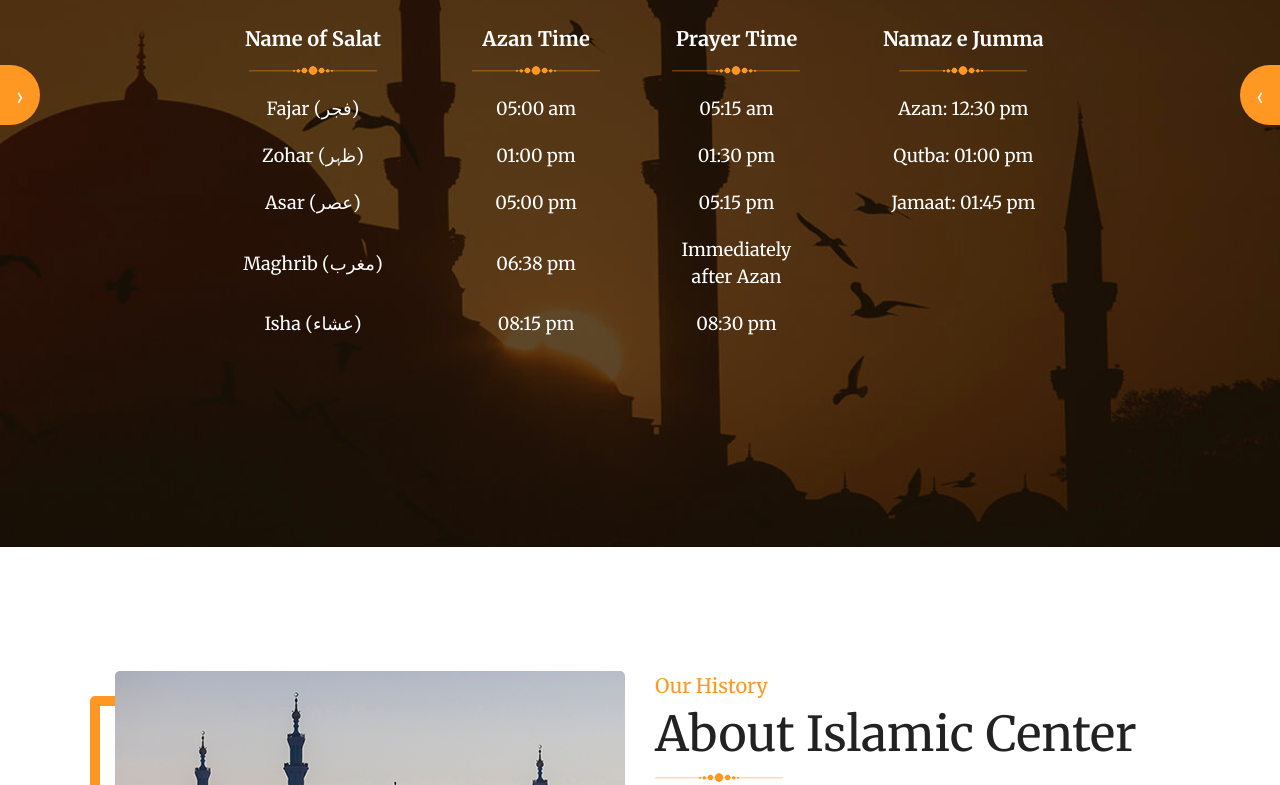
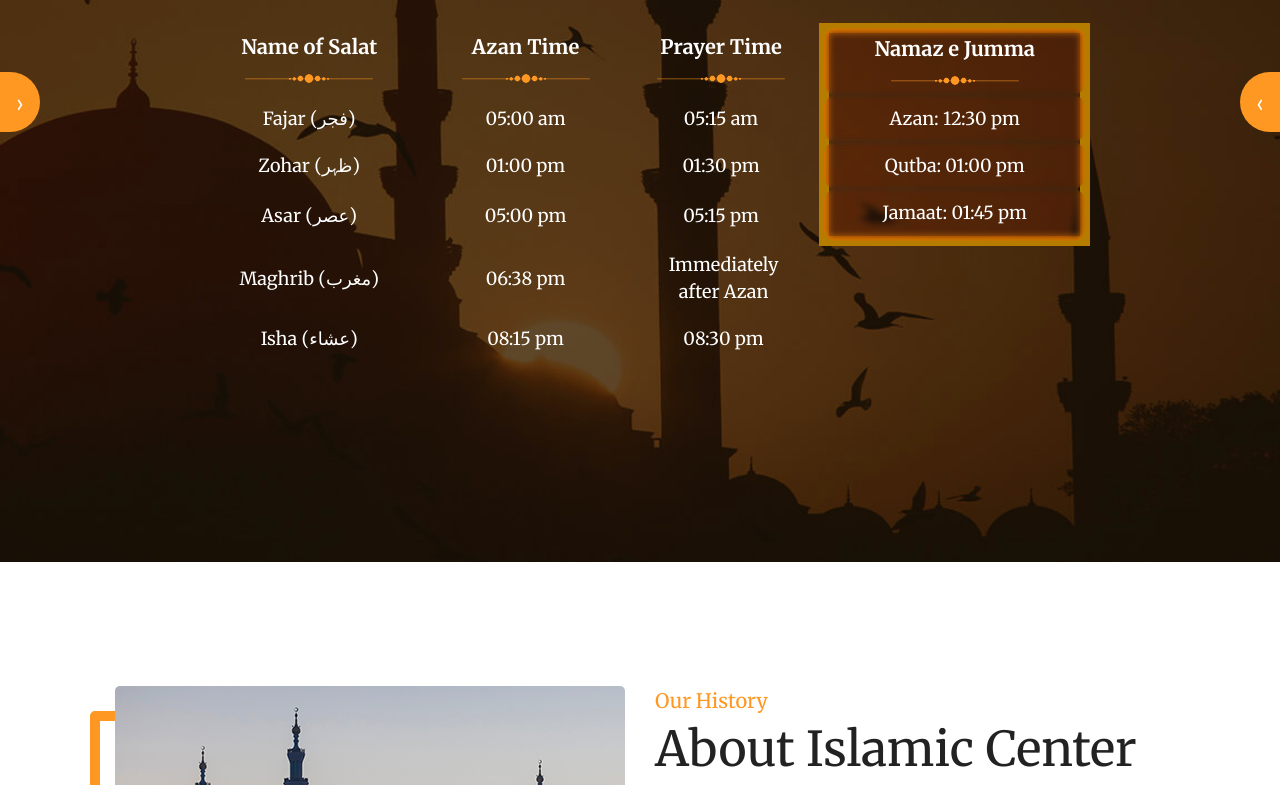
Before and after one commit to Mohd-w123/sara-masjid-website, a plain HTML site: page index.html in a window 1280 px wide. Shown: the part 382-1167 px from the top of the page. Drawn offline with Linux system fonts and the light colour scheme; some packages are replaced by stand-ins of ours.

Commit message:
code push

```diff
--- a/assets/css/style.css
+++ b/assets/css/style.css
@@ -4366,3 +4366,37 @@ footer .widget {
   width: 900px;
   margin: auto;
 }
+.namaz-juuma-table-p1 {
+  backdrop-filter: blur(3px) saturate(200%);
+  -webkit-backdrop-filter: blur(3px) saturate(200%);
+  background-color: rgba(17, 25, 40, 0.2);
+  border-radius: 12px;
+  border-top: 10px solid #b57c00;
+  border-right: 10px solid #b57c00;
+  border-left: 10px solid #b57c00;
+}
+.namaz-juuma-table-p2 {
+  backdrop-filter: blur(3px) saturate(200%);
+  -webkit-backdrop-filter: blur(3px) saturate(200%);
+  background-color: rgba(17, 25, 40, 0.2);
+  border-radius: 12px;
+  border-right: 10px solid #b57c00;
+  border-left: 10px solid #b57c00;
+}
+.namaz-juuma-table-p3 {
+  backdrop-filter: blur(3px) saturate(200%);
+  -webkit-backdrop-filter: blur(3px) saturate(200%);
+  background-color: rgba(17, 25, 40, 0.2);
+  border-radius: 12px;
+  border-right: 10px solid #b57c00;
+  border-left: 10px solid #b57c00;
+}
+.namaz-juuma-table-p4 {
+  backdrop-filter: blur(3px) saturate(200%);
+  -webkit-backdrop-filter: blur(3px) saturate(200%);
+  background-color: rgba(17, 25, 40, 0.2);
+  border-radius: 12px;
+  border-bottom: 10px solid #b57c00;
+  border-right: 10px solid #b57c00;
+  border-left: 10px solid #b57c00;
+}
--- a/index.html
+++ b/index.html
@@ -158,7 +158,7 @@
                                             <th><span style="color: #fff;">Name of Salat</span><br><img src="assets/images/pshape.png" alt=""></th>
                                             <th><span style="color: #fff;">Azan Time</span><br><img src="assets/images/pshape.png" alt=""></th>
                                             <th><span style="color: #fff;">Prayer Time</span><br><img src="assets/images/pshape.png" alt=""></th>
-                                            <th style="color: #fff;">Namaz e Jumma<br><img src="assets/images/pshape.png" alt=""></th>
+                                            <th class="namaz-juuma-table-p1" style="color: #fff;">Namaz e Jumma<br><img src="assets/images/pshape.png" alt=""></th>
                                         </tr>
                                     </thead>
                                     <tbody>
@@ -166,19 +166,19 @@
                                             <td style="color: #fff;"><span>Fajar (فجر)</span></td>
                                             <td style="color: #fff;" class ="fajr-azan-time">05:00 am</td>
                                             <td style="color: #fff;" class ="fajr-azan-prayer">05:15 am</td>
-                                            <td class="namaz-juuma-table-p" style="color: #fff; padding-top: 10px;"> Azan: 12:30 pm</td>
+                                            <td class="namaz-juuma-table-p2" style="color: #fff; padding-top: 10px;"> Azan: 12:30 pm</td>
                                         </tr>
                                         <tr>
                                             <td style="color: #fff;"><span>Zohar (ظہر)</span></td>
                                             <td style="color: #fff;" class ="zohar-azan-time">01:00 pm</td>
                                             <td style="color: #fff;" class ="zohar-azan-prayer">01:30 pm</td>
-                                            <td class="namaz-juuma-table-p" style="color: #fff; padding-top: 10px;"> Qutba: 01:00 pm</td>
+                                            <td class="namaz-juuma-table-p3" style="color: #fff; padding-top: 10px;"> Qutba: 01:00 pm</td>
                                         </tr>
                                         <tr>
                                             <td style="color: #fff;"><span>Asar (عصر)</span></td>
                                             <td style="color: #fff;" class ="asr-azan-time">05:00 pm</td>
                                             <td style="color: #fff;" class ="asr-azan-prayer">05:15 pm</td>
-                                            <td class="namaz-juuma-table-p" style="color: #fff;"> Jamaat: 01:45 pm</td>
+                                            <td class="namaz-juuma-table-p4" style="color: #fff;"> Jamaat: 01:45 pm</td>
                                         </tr>
                                         <tr>
                                             <td style="color: #fff;"><span>Maghrib (مغرب)</span></td>
@@ -331,7 +331,6 @@
                                                         <br>
                                                         <img src="assets/images/pshape.png" alt="">
                                                     </th>
-
                                                 </tr>
                                             </thead>
                                             <tbody class="namaz-juuma-table-body">
```
